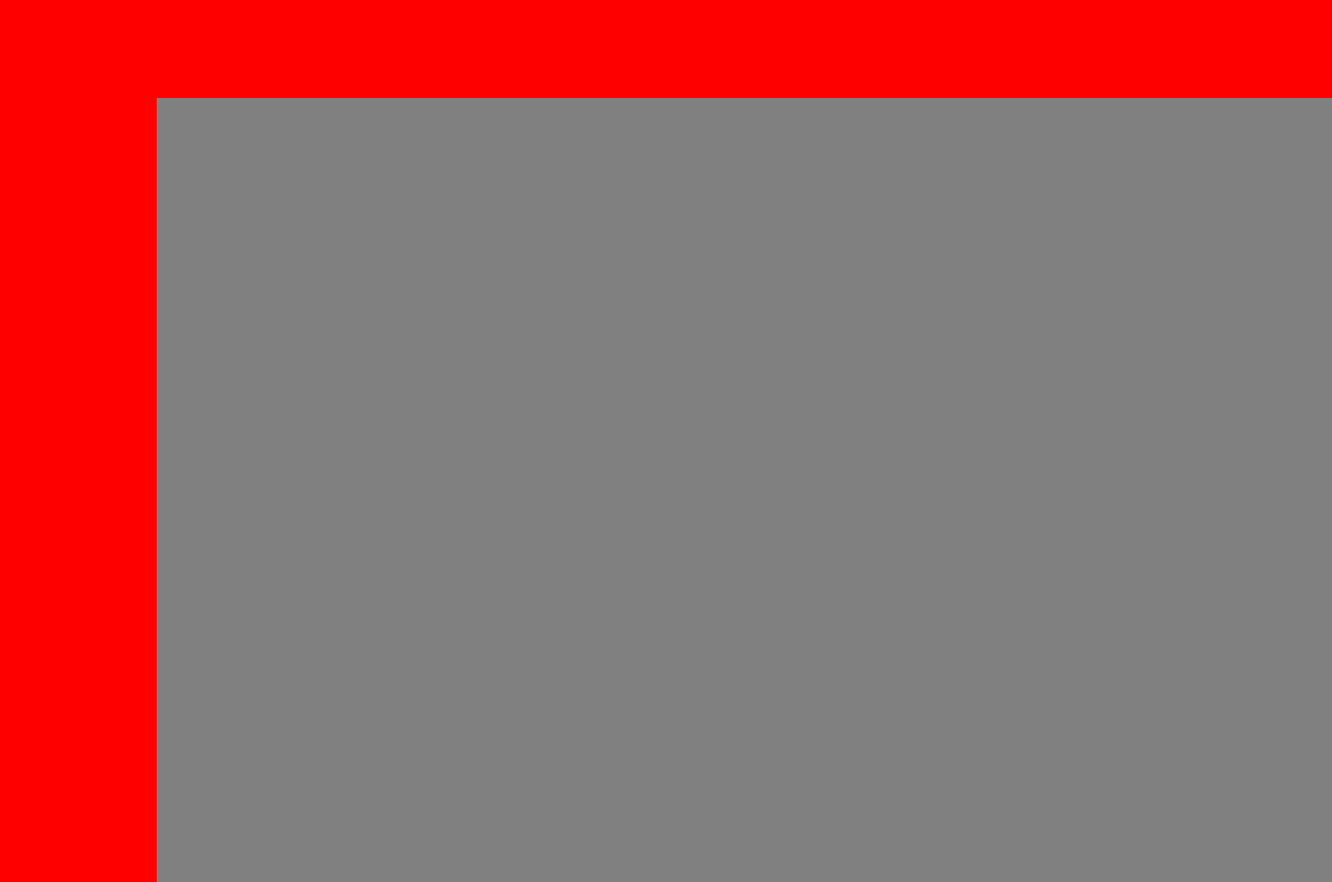
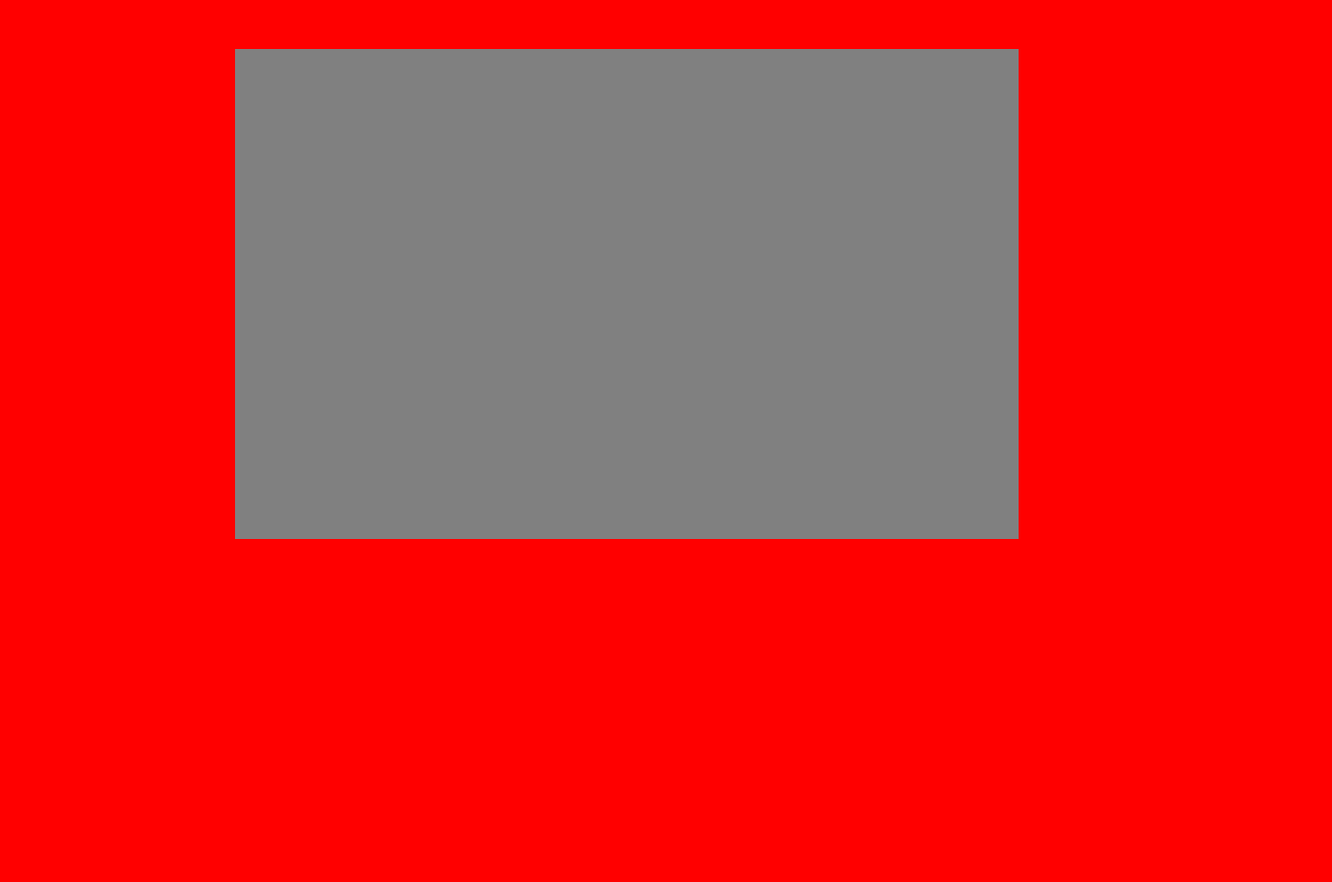
Before and after one commit to rosswillyoung/etchasketch, a plain HTML site: page index.html in a window 1280 px wide. Shown: the whole page at 98% size, 1360 px wide, since content can reach past the window. After the commit the page ends 800 px from the top, so only its background shows below. Drawn offline with Linux system fonts and the light colour scheme.

Commit message:
Added a 'refresh' loop to the top of the createGrid function

```diff
--- a/index.html
+++ b/index.html
@@ -12,11 +12,11 @@ body {
 }
 
 #container {
-    padding-top: 100px;
+    padding-top: 50px;
     margin: auto;
     display: grid;
-    width: 1200px;
-    height: 800px;
+    width: 800px;
+    height: 500px;
 }
 
 #container > div {
@@ -37,6 +37,10 @@ body {
 <script>
 var container = document.getElementById("container");
 function createGrid(num=16) {
+    while (container.hasChildNodes()) {
+	container.removeChild(container.lastChild)
+    }
+
     var x = 0;
     var columns = "auto ";
     for (var i = 0; i < num - 1; i++) {
@@ -51,17 +55,18 @@ function createGrid(num=16) {
             }
         x++
     }
+
+	var allDivs = document.getElementsByClassName("innerDiv");
+	for (i = 0; i < allDivs.length; i++) {
+	    allDivs[i].addEventListener("mouseover", changeColor);
+	}
+
+	function changeColor() {
+	    this.style.backgroundColor = "black";
+	}
 }
 
 createGrid();
 
-var allDivs = document.getElementsByClassName("innerDiv");
-for (i = 0; i < allDivs.length; i++) {
-    allDivs[i].addEventListener("mouseover", changeColor);
-}
-
-function changeColor() {
-    this.style.backgroundColor = "black";
-}
 
 </script>
```
Also changed, not shown: 1 other file.
